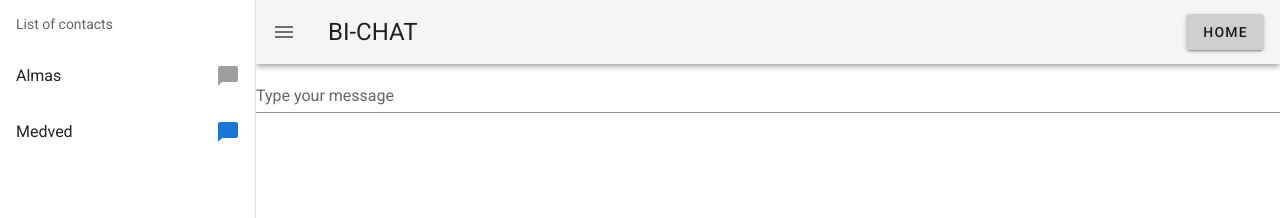
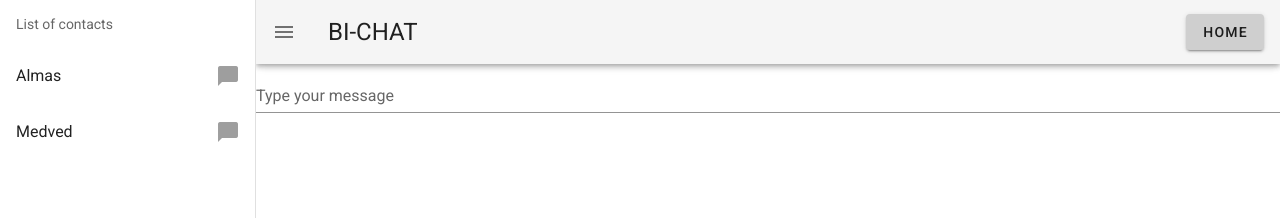
Before and after one commit to AlmasToimbekov/chat-for-bi, a Vue app: page / in a window 1280 px wide. Shown: the top 218 px of the page. Built offline with nearby package versions, Linux system fonts and the light colour scheme.

Commit message:
Added interaction with store for selected id

```diff
--- a/src/App.vue
+++ b/src/App.vue
@@ -10,8 +10,8 @@
 </template>
 
 <script>
-    import Chats from '@/components/Chats.vue'
-    import ChatForm from '@/components/ChatForm.vue'
+    import Chats from '@/views/Chats.vue'
+    import ChatForm from '@/views/ChatForm.vue'
     export default {
         name: 'App',
         data: () => ({
--- a/src/components/Chats.vue
+++ /dev/null
@@ -1,77 +0,0 @@
-<template>
-    <div>
-        <v-navigation-drawer app v-model="drawer">
-            <v-list subheader>
-                <v-subheader>List of contacts</v-subheader>
-
-<!--                <div v-for="msg in messages" v-bind:key="msg.name" >-->
-<!--                    <router-link :to="{ name: 'msg-watch', params: { id: msg.id }}">-->
-<!--                        <v-card hover-->
-<!--                                width="300px"-->
-<!--                                class="ma-2">-->
-<!--                            <v-card-title class="headline mb-1">{{ msg.name }}</v-card-title>-->
-<!--                            <v-card-text class="headline font-weight-bold">-->
-<!--                                <div v-html="msg.description"></div>-->
-<!--                            </v-card-text>-->
-<!--                        </v-card>-->
-<!--                    </router-link>-->
-<!--                </div>-->
-
-                <v-list-item
-                        v-for="item in chats" :key="item.id" :to="{ name: 'msg-watch', params: { id: item.id }}">
-<!--                                <v-card hover-->
-<!--                                        width="300px"-->
-<!--                                        class="ma-2">-->
-<!--                                    <v-card-title class="headline mb-1">{{ msg.name }}</v-card-title>-->
-<!--                                    <v-card-text class="headline font-weight-bold">-->
-<!--                                        <div v-html="msg.description"></div>-->
-<!--                                    </v-card-text>-->
-<!--                                </v-card>-->
-
-
-                    <!--                    <v-list-item-avatar>-->
-                    <!--                        <v-img :src="item.avatar"></v-img>-->
-                    <!--                    </v-list-item-avatar>-->
-
-                    <v-list-item-content>
-                        <v-list-item-title v-text="item.name"/>
-                    </v-list-item-content>
-
-                    <v-list-item-icon>
-                        <v-icon :color="item.id === 2 ? 'primary' : 'grey'">chat_bubble</v-icon>
-                    </v-list-item-icon>
-                </v-list-item>
-            </v-list>
-        </v-navigation-drawer>
-        <v-app-bar app>
-            <v-app-bar-nav-icon @click="drawer = !drawer"></v-app-bar-nav-icon>
-            <v-toolbar-title class="headline text-uppercase">
-                <span>BI-chat</span>
-            </v-toolbar-title>
-            <v-spacer></v-spacer>
-            <v-btn to="/">Home</v-btn>
-        </v-app-bar>
-    </div>
-</template>
-
-<script>
-    export default {
-        data() {
-            return {
-                drawer: true
-            }
-        },
-        // created () {
-        //     this.$store.dispatch('loadChats')
-        // },
-
-        methods: {
-        },
-        components: {},
-        computed: {
-            chats() {
-                return this.$store.state.chats
-            },
-        }
-    }
-</script>
--- a/src/store/store.js
+++ b/src/store/store.js
@@ -39,11 +39,9 @@ export default new Vuex.Store({
             {id: 1, name: 'Almas'},
             {id: 2, name: 'Medved'},
         ],
+        selectedChat: ''
     },
-  mutations: {
-  },
-  actions: {
-  },
-  modules: {
-  }
+    mutations: {},
+    actions: {},
+    modules: {}
 })
--- /dev/null
+++ b/src/views/Chats.vue
@@ -0,0 +1,52 @@
+<template>
+    <div>
+        <v-navigation-drawer app v-model="drawer">
+            <v-list subheader>
+                <v-subheader>List of contacts</v-subheader>
+
+                <v-list-item v-for="item in chats" :key="item.id" v-on:click="select(item.id)" :to="{ name: 'msg-watch', params: { id: item.id }}">
+                    <v-list-item-content>
+                        <v-list-item-title v-text="item.name"/>
+                    </v-list-item-content>
+
+                    <v-list-item-icon>
+                        <v-icon :color="item.id === selectedChat ? 'primary' : 'grey'">chat_bubble</v-icon>
+                    </v-list-item-icon>
+                </v-list-item>
+            </v-list>
+        </v-navigation-drawer>
+
+        <v-app-bar app>
+            <v-app-bar-nav-icon @click="drawer = !drawer"/>
+            <v-toolbar-title class="headline text-uppercase">
+                <span>BI-chat</span>
+            </v-toolbar-title>
+            <v-spacer/>
+            <v-btn to="/">Home</v-btn>
+        </v-app-bar>
+    </div>
+</template>
+
+<script>
+    export default {
+        data() {
+            return {
+                drawer: true
+            }
+        },
+        methods: {
+            select(id) {
+                this.$store.state.selectedChat = id
+            }
+        },
+        components: {},
+        computed: {
+            chats() {
+                return this.$store.state.chats
+            },
+            selectedChat() {
+                return this.$store.state.selectedChat
+            }
+        }
+    }
+</script>
--- a/src/views/Home.vue
+++ b/src/views/Home.vue
@@ -1,32 +1,10 @@
 <template>
     <div class="home">
-        <div class="msg-container">
-<!--            <div v-for="msg in messages" v-bind:key="msg.name" >-->
-<!--                <router-link :to="{ name: 'msg-watch', params: { id: '1' }}">-->
-<!--                    <v-card hover-->
-<!--                            width="300px"-->
-<!--                            class="ma-2">-->
-<!--                        <v-card-title class="headline mb-1">{{ msg.name }}</v-card-title>-->
-<!--                        <v-card-text class="headline font-weight-bold">-->
-<!--                            <div v-html="msg.description"></div>-->
-<!--                        </v-card-text>-->
-<!--                    </v-card>-->
-<!--                </router-link>-->
-<!--            </div>-->
-        </div>
+        <div class="msg-container"></div>
     </div>
 </template>
 
 <script>
     export default {
-        name: 'home',
-        components: {
-        },
-        data() {
-            return {
-                selectedId: '1',
-                messages: this.$store.state.messages
-            }
-        }
     }
 </script>
--- a/src/views/MessageWatch.vue
+++ b/src/views/MessageWatch.vue
@@ -1,7 +1,6 @@
 <template>
     <div>
         <h1>Hi, let's watch messages</h1>
-        <h3>{{this.$route.params.id}}</h3>
         <div class="message" v-for="m in messages" :key="m.id">
             <v-card
                     class="mx-auto"
@@ -16,9 +15,7 @@
                     <span class="title font-weight-light">{{m.name}}</span>
                 </v-card-title>
 
-                <v-card-text class="headline font-weight-bold">
-                    {{m.text}}
-                </v-card-text>
+                <v-card-text class="headline font-weight-bold">{{m.text}}</v-card-text>
 
             </v-card>
         </div>
@@ -29,7 +26,7 @@
     export default {
         computed: {
             messages() {
-                return this.$store.state.messages.find(msg => msg.id == this.$route.params.id).messages
+                return this.$store.state.messages.find(msg => msg.id === this.$route.params.id).messages
             }
         }
     }
```
Also changed, not shown: src/views/ChatForm.vue (renamed from src/components/ChatForm.vue). Lines whose indentation alone changed are shown as unchanged.
